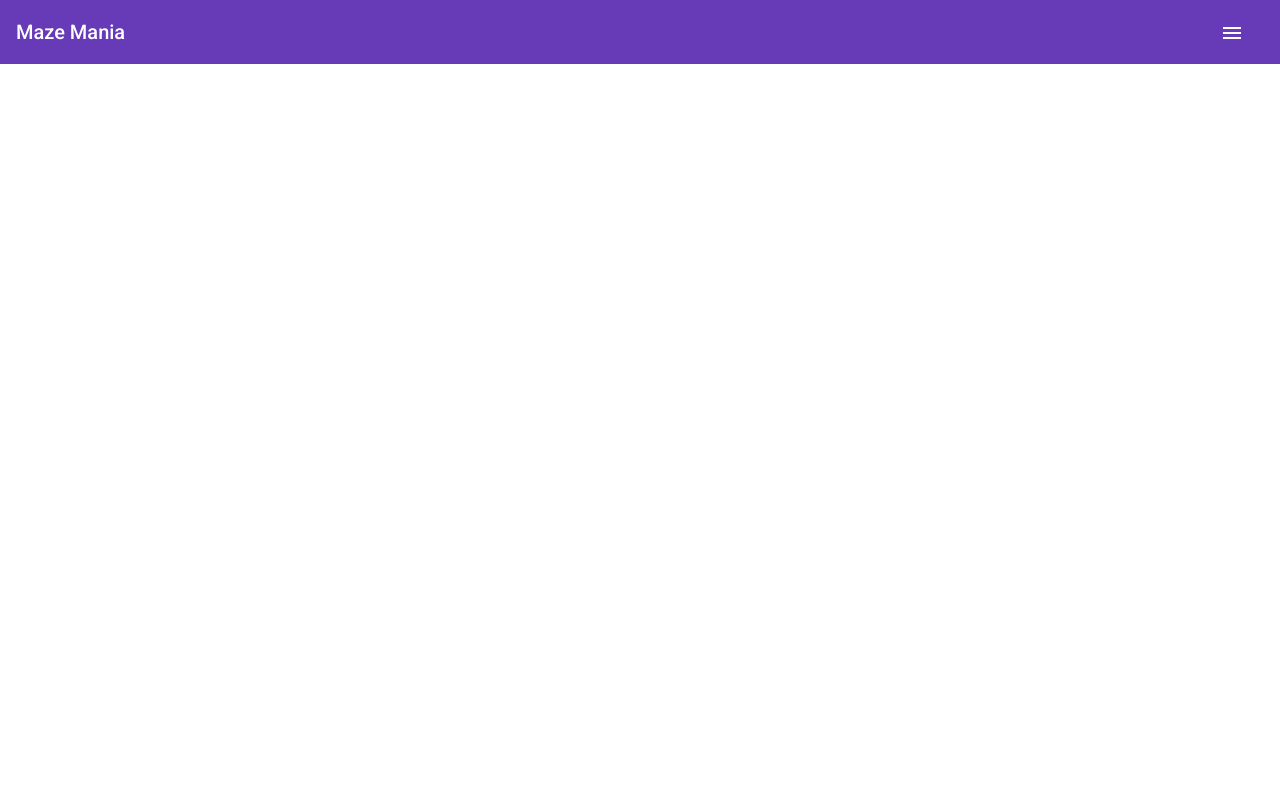
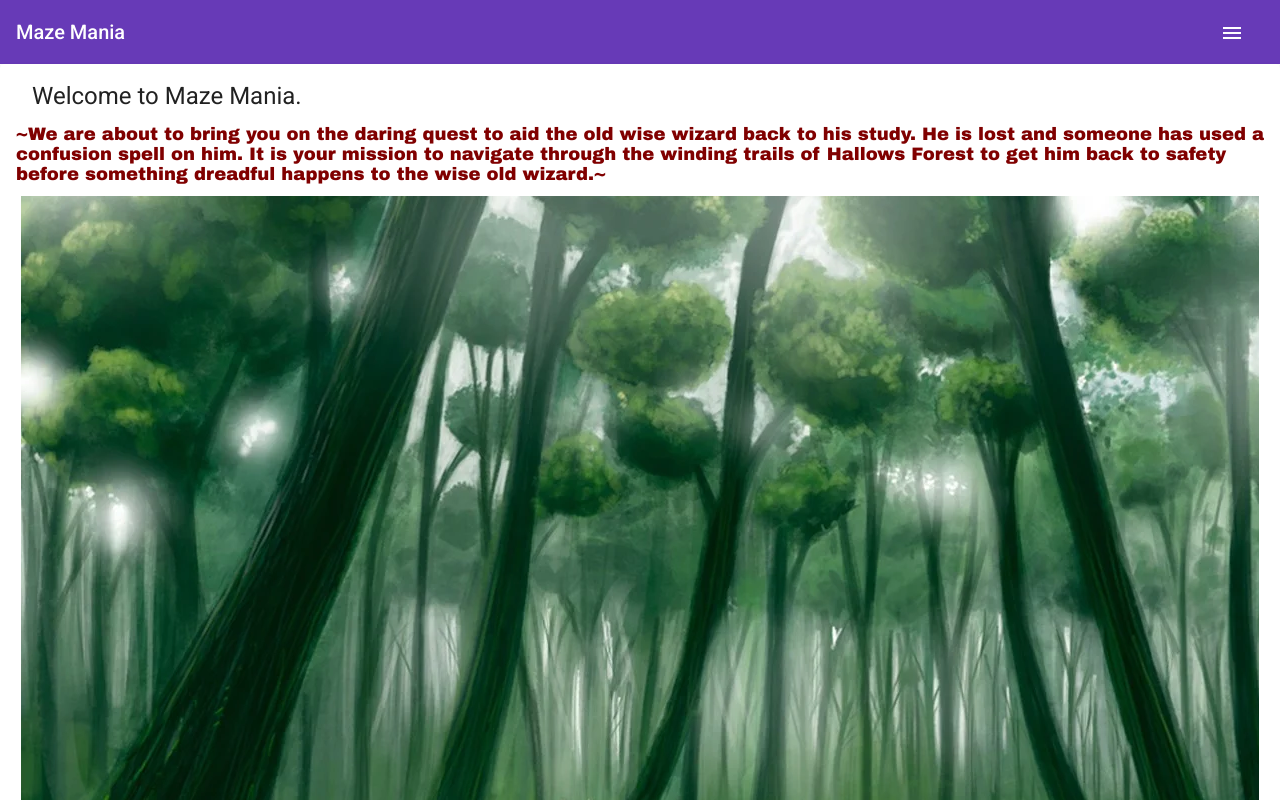
Before and after one commit to jasmineFenton/MazeGame, an Angular app in the folder clientMazeProject/: page /game in a window 1280 px wide. Before the commit this address led to /. Shown: the top 800 px of the page. Built offline with nearby package versions, Linux system fonts and the light colour scheme.

Commit message:
Game Page
Game Page creation and detailing

```diff
--- a/clientMazeProject/src/app/app-routing.module.ts
+++ b/clientMazeProject/src/app/app-routing.module.ts
@@ -3,11 +3,13 @@ import { Routes, RouterModule } from '@angular/router';
 import {HomeComponent} from './home/home.component';
 import {AchievementsComponent} from './achievements/achievements.component';
 import {TopPlayersComponent} from './top-players/top-players.component';
+import {GameComponent} from './game/game.component';
 
 const routes: Routes = [
   {path: 'home', component: HomeComponent},
   {path: 'achievements', component: AchievementsComponent},
   {path: 'top-players', component: TopPlayersComponent},
+  {path: 'game', component: GameComponent},
   {path: '', component: HomeComponent}
 ];
 
--- a/clientMazeProject/src/app/app.component.html
+++ b/clientMazeProject/src/app/app.component.html
@@ -12,5 +12,6 @@
   <button mat-menu-item [routerLink]="['top-players']">Top Players</button>
   <button mat-menu-item [routerLink]="['store']">Store</button>
   <button mat-menu-item [routerLink]="['levels']">Levels</button>
+  <button mat-menu-item [routerLink]="['game']">GAME</button>
 </mat-menu>
 <router-outlet></router-outlet>
--- a/clientMazeProject/src/app/app.module.ts
+++ b/clientMazeProject/src/app/app.module.ts
@@ -13,13 +13,15 @@ import { BrowserAnimationsModule } from '@angular/platform-browser/animations';
 import { AchievementsComponent } from './achievements/achievements.component';
 import { HomeComponent } from './home/home.component';
 import { TopPlayersComponent } from './top-players/top-players.component';
+import { GameComponent } from './game/game.component';
 
 @NgModule({
   declarations: [
     AppComponent,
     AchievementsComponent,
     HomeComponent,
-    TopPlayersComponent
+    TopPlayersComponent,
+    GameComponent
   ],
     imports: [
       BrowserModule,
--- /dev/null
+++ b/clientMazeProject/src/app/game/game.component.html
@@ -0,0 +1,21 @@
+<mat-card>
+  <mat-card-header layout="row" layout-align="center center">
+    <mat-card-title>
+      <span class="mat-headline">Welcome to Maze Mania.</span>
+    </mat-card-title>
+  </mat-card-header>
+  <mat-card-content>
+    <div class="msg">
+        <p>~We are about to bring you on the daring quest to aid the old wise wizard back to
+          his study. He is lost and someone has used a confusion spell on him. It is your mission
+          to navigate through the winding trails of Hallows Forest to get him back to safety before
+          something dreadful happens to the wise old wizard.~</p>
+    </div>
+     <div class="container">
+
+     </div>
+  </mat-card-content>
+  <mat-card-footer align="end" class="text-sm">
+    <span style="padding-right: 2vw;">&copy;Maze Mania - 2020</span>
+  </mat-card-footer>
+</mat-card>
--- /dev/null
+++ b/clientMazeProject/src/app/game/game.component.scss
@@ -0,0 +1,17 @@
+.container{
+  background-image: url(../../assets/images/background.png);
+  background-repeat: no-repeat;
+  padding-right: 15px;
+  padding-left: 15px;
+  margin-right: 5px;
+  margin-left: 5px;
+  max-width: 9000px;
+  overflow:hidden;
+  min-height:4000px;
+}
+.msg{
+  color: maroon;
+  font-family: "Arial Black";
+  font-size: large;
+  text-align-all: match-parent;
+}
--- /dev/null
+++ b/clientMazeProject/src/app/game/game.component.ts
@@ -0,0 +1,15 @@
+import { Component, OnInit } from '@angular/core';
+
+@Component({
+  selector: 'app-game',
+  templateUrl: './game.component.html',
+  styleUrls: ['./game.component.scss']
+})
+export class GameComponent implements OnInit {
+
+  constructor() { }
+
+  ngOnInit(): void {
+  }
+
+}
--- a/clientMazeProject/src/app/home/home.component.html
+++ b/clientMazeProject/src/app/home/home.component.html
@@ -11,7 +11,7 @@
         to navigate through the winding trails of Hallows Forest to get him back to safety before
         something dreadful happens to the wise old wizard.</p>
       <button mat-raised-button color="primary">LogIN</button>
-      <button mat-raised-button color="accent">Play</button>
+      <button mat-raised-button color="accent" (click)="router.navigate(['/game']);">Play</button>
       <button mat-raised-button color="warn">Continue</button>
     </div>
   </mat-card-content>
--- a/clientMazeProject/src/app/home/home.component.ts
+++ b/clientMazeProject/src/app/home/home.component.ts
@@ -1,4 +1,5 @@
 import { Component, OnInit } from '@angular/core';
+import {Router} from '@angular/router';
 
 @Component({
   selector: 'app-home',
@@ -7,7 +8,7 @@ import { Component, OnInit } from '@angular/core';
 })
 export class HomeComponent implements OnInit {
   title = 'Maze Mania';
-  constructor() { }
+  constructor(public router: Router) { }
 
   ngOnInit(): void {
   }
```
Also changed, not shown: 1 other file (tests, documents, lock files or other folders).
